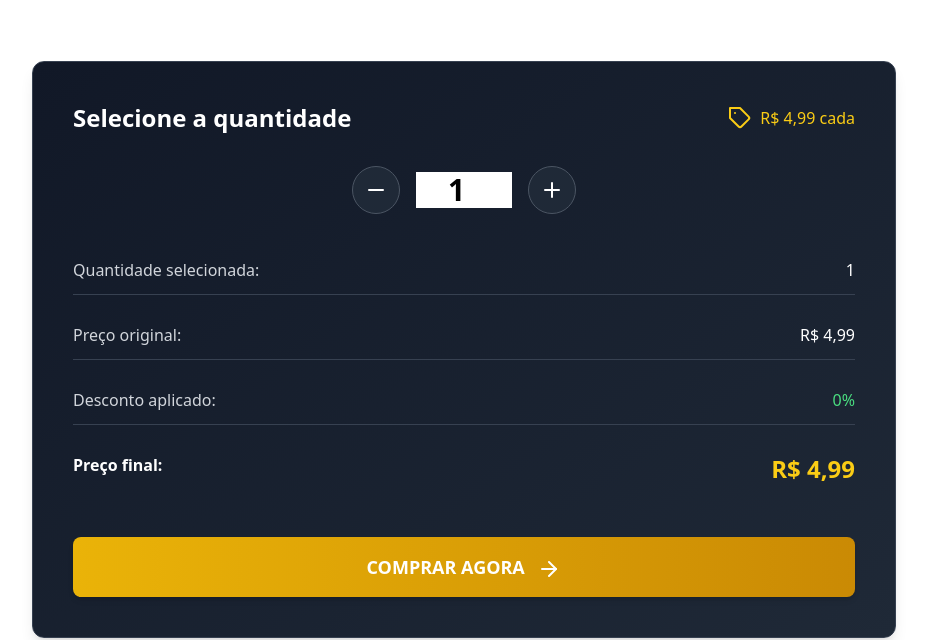
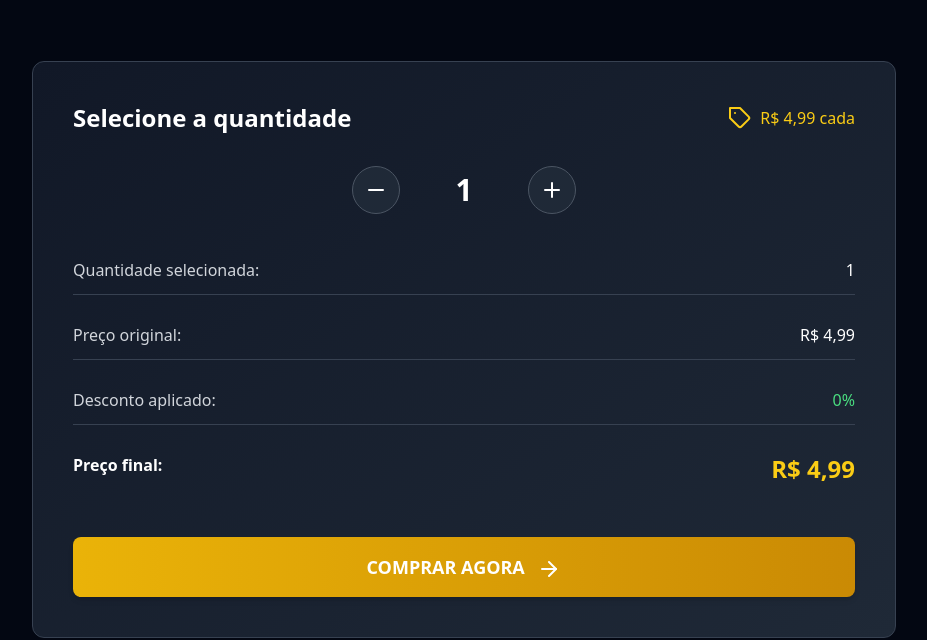
Before and after one commit to italo12maicon/criativy, a plain HTML site: page index.html in a window 1280 px wide. Shown: the part 199-839 px from the top of the page, without its empty margins (176-1103 px from the left). Drawn offline with nearby package versions, Linux system fonts and the light colour scheme.

Commit message:
Enhance index.html with styles and calculator logic
Adiciona estilos e scripts para melhorar a funcionalidade da página, incluindo animações e lógica de cálculo de preços.

```diff
--- a/index.html
+++ b/index.html
@@ -4,15 +4,49 @@
     <meta charset="UTF-8">
     <meta name="viewport" content="width=device-width, initial-scale=1.0">
     <title>SEUS CRIATIVOS BANNERS PROFISSIONAIS</title>
-    <link rel="stylesheet" href="style.css">
+    <!-- Tailwind CSS -->
     <script src="https://cdn.tailwindcss.com"></script>
+    <!-- Feather Icons -->
     <script src="https://cdn.jsdelivr.net/npm/feather-icons/dist/feather.min.js"></script>
     <script src="https://unpkg.com/feather-icons"></script>
+    <!-- Google Fonts -->
     <link rel="preconnect" href="https://fonts.googleapis.com">
     <link rel="preconnect" href="https://fonts.gstatic.com" crossorigin>
     <link href="https://fonts.googleapis.com/css2?family=Montserrat:wght@400;600;700&family=Playfair+Display:wght@700&display=swap" rel="stylesheet">
+
+    <style>
+        /* Estilos extras para garantir a visualização correta sem arquivo CSS externo */
+        .feature-card {
+            background-color: rgba(31, 41, 55, 0.5); /* gray-800 com transparência */
+            border: 1px solid rgba(75, 85, 99, 0.4);
+            transition: transform 0.2s;
+        }
+        .feature-card:hover {
+            transform: translateY(-5px);
+            background-color: rgba(31, 41, 55, 0.8);
+        }
+
+        /* Animação de pulso suave para a área de preço */
+        @keyframes border-pulse {
+            0% { box-shadow: 0 0 0 0 rgba(234, 179, 8, 0.4); }
+            70% { box-shadow: 0 0 0 10px rgba(234, 179, 8, 0); }
+            100% { box-shadow: 0 0 0 0 rgba(234, 179, 8, 0); }
+        }
+        .pulse-animation {
+            animation: border-pulse 3s infinite;
+        }
+
+        /* Remove as setas padrão do input number */
+        input[type=number]::-webkit-inner-spin-button,
+        input[type=number]::-webkit-outer-spin-button {
+            -webkit-appearance: none;
+            margin: 0;
+        }
+    </style>
 </head>
-<body class="min-h-screen font-sans">
+
+<!-- Adicionado bg-gray-950 e text-white para garantir o fundo escuro -->
+<body class="min-h-screen font-sans bg-gray-950 text-white selection:bg-yellow-500 selection:text-black">
     <main class="container mx-auto px-4 py-12 max-w-4xl">
         <!-- Header Section -->
         <header class="text-center mb-16">
@@ -23,6 +57,7 @@
                 Designs premium que elevam sua marca e impulsionam seus resultados
             </p>
         </header>
+
         <!-- Pricing Calculator -->
         <section class="bg-gradient-to-br from-gray-900 to-gray-800 rounded-xl shadow-lg overflow-hidden mb-12 transition-all duration-300 hover:shadow-xl border border-gray-700 pulse-animation">
             <div class="p-8 md:p-10">
@@ -33,17 +68,20 @@
                         <span class="font-medium text-yellow-400">R$ 4,99 cada</span>
                     </div>
                 </div>
+
                 <!-- Quantity Selector -->
                 <div class="mb-10">
                     <div class="flex items-center justify-center space-x-4 mb-8">
-                        <button id="decrement" class="w-12 h-12 rounded-full bg-gray-800 text-white flex items-center justify-center hover:bg-gray-700 transition-colors border border-gray-600 hover:border-yellow-400">
+                        <button id="decrement" class="w-12 h-12 rounded-full bg-gray-800 text-white flex items-center justify-center hover:bg-gray-700 transition-colors border border-gray-600 hover:border-yellow-400 cursor-pointer">
                             <i data-feather="minus"></i>
                         </button>
-                        <input type="number" id="quantity" value="1" min="1" class="w-24 text-center text-3xl font-bold focus:outline-none">
-                        <button id="increment" class="w-12 h-12 rounded-full bg-gray-800 text-white flex items-center justify-center hover:bg-gray-700 transition-colors border border-gray-600 hover:border-yellow-400">
+                        <!-- Adicionado bg-transparent para o input não ficar branco -->
+                        <input type="number" id="quantity" value="1" min="1" class="w-24 bg-transparent text-white text-center text-3xl font-bold focus:outline-none">
+                        <button id="increment" class="w-12 h-12 rounded-full bg-gray-800 text-white flex items-center justify-center hover:bg-gray-700 transition-colors border border-gray-600 hover:border-yellow-400 cursor-pointer">
                             <i data-feather="plus"></i>
                         </button>
                     </div>
+
                     <!-- Price Breakdown -->
                     <div class="space-y-4">
                         <div class="flex justify-between py-3 border-b border-gray-700">
@@ -64,13 +102,15 @@
                         </div>
                     </div>
                 </div>
-<!-- CTA Button -->
+
+                <!-- CTA Button -->
                 <a id="whatsapp-link" href="https://wa.me/5574974008239?text=Olá! Quero comprar 1 criativos profissionais." target="_blank" class="block w-full py-4 px-6 bg-gradient-to-r from-yellow-500 to-yellow-600 text-white font-bold text-lg rounded-lg text-center hover:from-yellow-600 hover:to-yellow-700 transition-all transform hover:scale-105 shadow-md">
                     COMPRAR AGORA
                     <i data-feather="arrow-right" class="inline ml-2"></i>
                 </a>
             </div>
         </section>
+
         <!-- Features -->
         <section class="grid grid-cols-1 md:grid-cols-3 gap-6 mb-16">
             <div class="feature-card p-6 rounded-lg">
@@ -95,11 +135,63 @@
                 <p class="text-gray-300">Ajustes garantidos até você ficar 100% satisfeito.</p>
             </div>
         </section>
-</main>
+    </main>
 
-    <script src="script.js"></script>
+    <!-- Scripts de Funcionalidade -->
     <script>
+        // Inicializa os ícones
         feather.replace();
+
+        // Lógica da Calculadora
+        document.addEventListener('DOMContentLoaded', function() {
+            const pricePerUnit = 4.99;
+            const quantityInput = document.getElementById('quantity');
+            const incrementBtn = document.getElementById('increment');
+            const decrementBtn = document.getElementById('decrement');
+            const selectedQuantityEl = document.getElementById('selected-quantity');
+            const finalPriceEl = document.getElementById('final-price');
+            const whatsappLink = document.getElementById('whatsapp-link');
+
+            function updateValues() {
+                let qty = parseInt(quantityInput.value);
+
+                // Garante que a quantidade mínima seja 1
+                if (isNaN(qty) || qty < 1) {
+                    qty = 1;
+                }
+
+                quantityInput.value = qty;
+                selectedQuantityEl.innerText = qty;
+
+                // Calcula total
+                let total = (qty * pricePerUnit).toFixed(2).replace('.', ',');
+                finalPriceEl.innerText = `R$ ${total}`;
+
+                // Atualiza link do WhatsApp dinamicamente
+                const message = `Olá! Quero comprar ${qty} criativos profissionais.`;
+                // Codifica a mensagem para URL
+                const encodedMessage = encodeURIComponent(message);
+                whatsappLink.href = `https://wa.me/5574974008239?text=${encodedMessage}`;
+            }
+
+            // Event Listeners
+            incrementBtn.addEventListener('click', () => {
+                quantityInput.value = parseInt(quantityInput.value) + 1;
+                updateValues();
+            });
+
+            decrementBtn.addEventListener('click', () => {
+                if (quantityInput.value > 1) {
+                    quantityInput.value = parseInt(quantityInput.value) - 1;
+                    updateValues();
+                }
+            });
+
+            quantityInput.addEventListener('input', updateValues);
+
+            // Inicializa valores
+            updateValues();
+        });
     </script>
 </body>
 </html>
```
